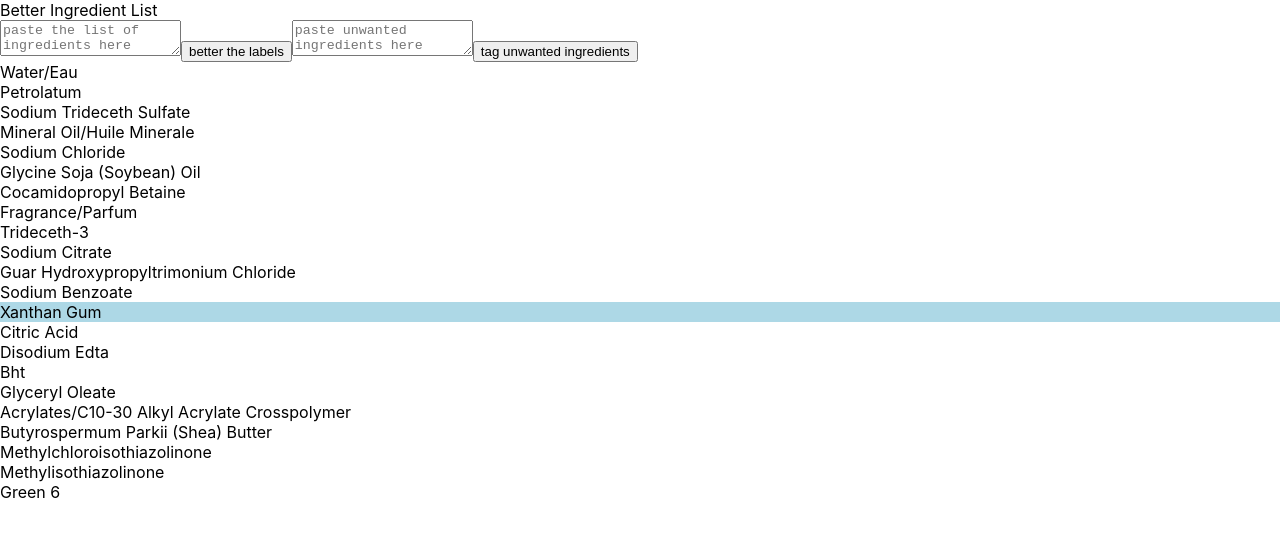
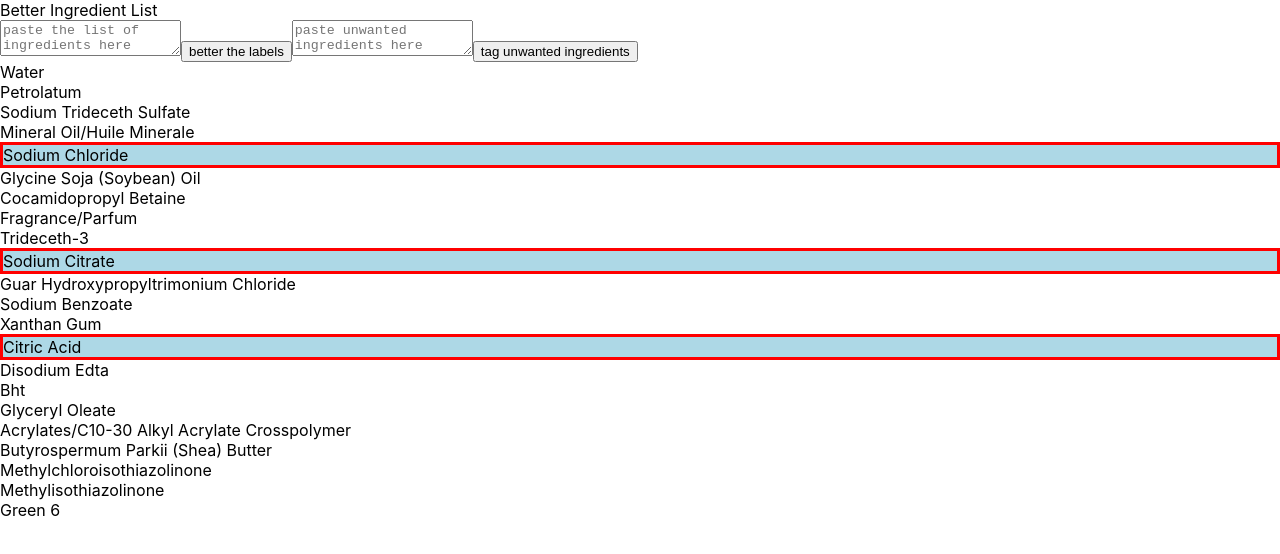
Before and after one commit to lalinw/betterlabel, a React (Create React App) app: page / in a window 1280 px wide. Shown: the top 554 px of the page. Built offline with nearby package versions, Linux system fonts and the light colour scheme.

Commit message:
WIP: proof of concept

```diff
--- a/src/App.js
+++ b/src/App.js
@@ -3,10 +3,39 @@ import React, { Component } from 'react';
 import './App.css';
 
 class App extends Component {
+  constructor() {
+    super();
+    this.state = {
+      flaggedItems: ["Sodium Chloride", "Sodium Citrate", "Citric Acid"]
+    };
+    this.itemFlagFormatter = this.itemFlagFormatter.bind(this);
+    this.convertStringToArray = this.convertStringToArray.bind(this);
+  }
+
+
+  itemFlagFormatter(thisItem, flaggedItems) {
+    for (let i = 0; i < flaggedItems.length; i++) {
+      if (thisItem.toLowerCase() == flaggedItems[i].toLowerCase()) {
+        return <div style={{backgroundColor: "lightblue", borderColor: "red", borderStyle: "solid"}}>{thisItem}</div>;
+      }
+    }
+    return <div>{thisItem}</div>;
+  }
+
+  convertStringToArray(listAsString) {
+    var replaceFullstop = listAsString.replaceAll('.', ' ');
+    var split = replaceFullstop.split(",");
+    var trimmed = [];
+
+    for (let i = 0; i < split.length; i++) {
+      trimmed.push(split[i].trim());
+    }
+    return trimmed;
+  }
+
   render() {
-    var sampleString = "Water/Eau, Petrolatum, Sodium Trideceth Sulfate, Mineral Oil/Huile Minerale, Sodium Chloride, Glycine Soja (Soybean) Oil, Cocamidopropyl Betaine, Fragrance/Parfum, Trideceth-3, Sodium Citrate, Guar Hydroxypropyltrimonium Chloride, Sodium Benzoate, Xanthan Gum, Citric Acid, Disodium Edta, Bht, Glyceryl Oleate, Acrylates/C10-30 Alkyl Acrylate Crosspolymer, Butyrospermum Parkii (Shea) Butter, Methylchloroisothiazolinone, Methylisothiazolinone, Green 6.";
-    var treatedString = sampleString.replaceAll('.', ' ');
-    var array = treatedString.split(",");
+    var sampleString = "Water, Petrolatum, Sodium Trideceth Sulfate, Mineral Oil/Huile Minerale, Sodium Chloride, Glycine Soja (Soybean) Oil, Cocamidopropyl Betaine, Fragrance/Parfum, Trideceth-3, Sodium Citrate, Guar Hydroxypropyltrimonium Chloride, Sodium Benzoate, Xanthan Gum, Citric Acid, Disodium Edta, Bht, Glyceryl Oleate, Acrylates/C10-30 Alkyl Acrylate Crosspolymer, Butyrospermum Parkii (Shea) Butter, Methylchloroisothiazolinone, Methylisothiazolinone, Green 6.";
+    var array = this.convertStringToArray(sampleString);
 
 
     return (
@@ -17,15 +46,7 @@ class App extends Component {
         <textarea name="ingredients-input" placeholder="paste unwanted ingredients here"></textarea>
         <button>tag unwanted ingredients</button>
         <div>
-          {array.map((i) => {
-            var trimmed = i.trim();
-            const toCompared = "Xanthan Gum";
-            if ( trimmed.toLowerCase() == toCompared.toLowerCase() ) {
-
-              return <div style={{backgroundColor: "lightblue"}}>{trimmed}</div>
-            }
-            return <div value={trimmed}>{trimmed}</div>
-          })}
+          {array.map((i) => this.itemFlagFormatter(i, this.state.flaggedItems)) }
         </div>
       </React.Fragment>
     );
```
